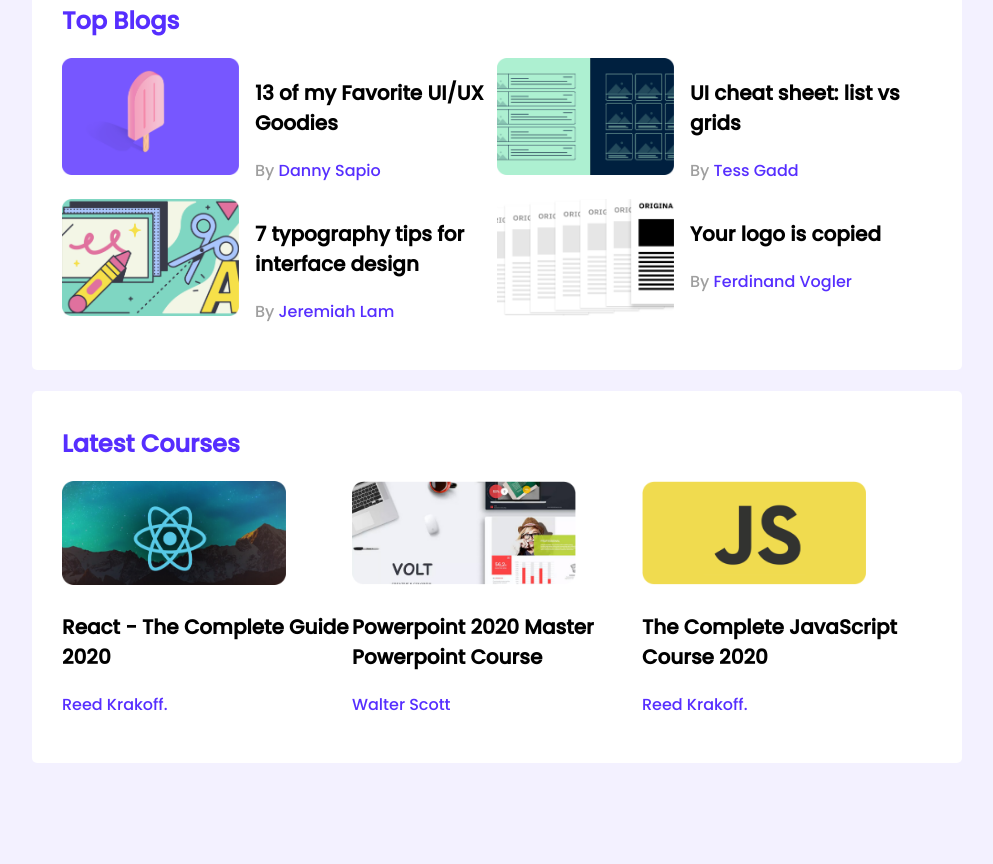
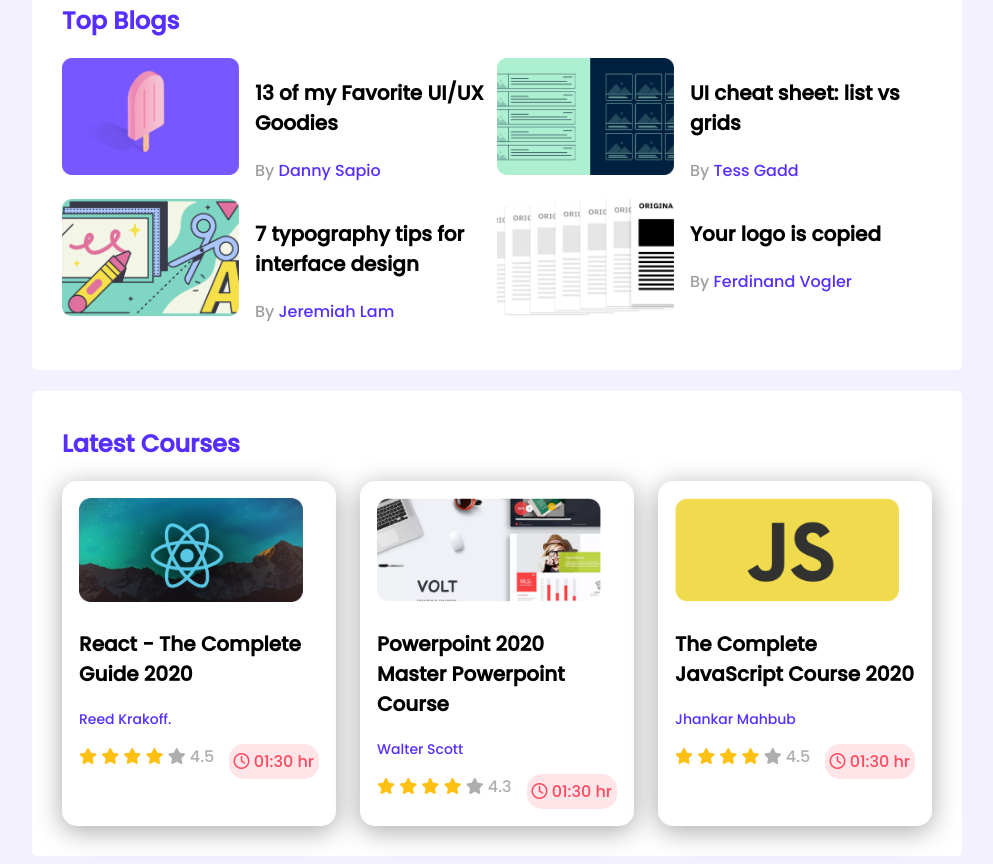
Before and after one commit to Rafi-Riday/leader-board-css3, a plain HTML site: page index.html in a window 1280 px wide. Shown: the part 334-1198 px from the top of the page, without its empty margins (143-1136 px from the left). Before the commit the page ends 1105 px from the top, so only its background shows below. Drawn offline with Linux system fonts and the light colour scheme.

Commit message:
finishing res

```diff
--- a/index.html
+++ b/index.html
@@ -5,6 +5,8 @@
     <meta charset="UTF-8">
     <meta http-equiv="X-UA-Compatible" content="IE=edge">
     <meta name="viewport" content="width=device-width, initial-scale=1.0">
+    <!-- Font Awesome -->
+    <script src="https://kit.fontawesome.com/b9f92f6b81.js" crossorigin="anonymous"></script>
     <title>Leader Board CSS3</title>
     <link rel="stylesheet" href="styles/style.css">
 </head>
@@ -103,8 +105,18 @@
                             <a href="">Reed Krakoff.</a>
                         </p>
                         <div class="more-info">
-                            <div class="ratings"></div>
-                            <div class="duration"></div>
+                            <div class="ratings">
+                                <i class="fa-solid fa-star filled"></i>
+                                <i class="fa-solid fa-star filled"></i>
+                                <i class="fa-solid fa-star filled"></i>
+                                <i class="fa-solid fa-star filled"></i>
+                                <i class="fa-solid fa-star empty"></i>
+                                <span class="empty">4.5</span>
+                            </div>
+                            <div class="duration">
+                                <i class="fa-regular fa-clock"></i>
+                                <span> 01:30 hr</span>
+                            </div>
                         </div>
                     </div>
                 </article>
@@ -118,8 +130,18 @@
                             <a href="">Walter Scott</a>
                         </p>
                         <div class="more-info">
-                            <div class="ratings"></div>
-                            <div class="duration"></div>
+                            <div class="ratings">
+                                <i class="fa-solid fa-star filled"></i>
+                                <i class="fa-solid fa-star filled"></i>
+                                <i class="fa-solid fa-star filled"></i>
+                                <i class="fa-solid fa-star filled"></i>
+                                <i class="fa-solid fa-star empty"></i>
+                                <span class="empty">4.3</span>
+                            </div>
+                            <div class="duration">
+                                <i class="fa-regular fa-clock"></i>
+                                <span> 01:30 hr</span>
+                            </div>
                         </div>
                     </div>
                 </article>
@@ -130,11 +152,21 @@
                     <div class="course-info">
                         <h3 class="article-title">The Complete JavaScript Course 2020</h3>
                         <p class="article-author">
-                            <a href="">Reed Krakoff.</a>
+                            <a href="">Jhankar Mahbub</a>
                         </p>
                         <div class="more-info">
-                            <div class="ratings"></div>
-                            <div class="duration"></div>
+                            <div class="ratings">
+                                <i class="fa-solid fa-star filled"></i>
+                                <i class="fa-solid fa-star filled"></i>
+                                <i class="fa-solid fa-star filled"></i>
+                                <i class="fa-solid fa-star filled"></i>
+                                <i class="fa-solid fa-star empty"></i>
+                                <span class="empty">4.5</span>
+                            </div>
+                            <div class="duration">
+                                <i class="fa-regular fa-clock"></i>
+                                <span> 01:30 hr</span>
+                            </div>
                         </div>
                     </div>
                 </article>
--- a/styles/style.css
+++ b/styles/style.css
@@ -46,7 +46,9 @@ hr {
     border: 1px solid #D1D1D1;
 }
 
+/********************/
 /* Top Player Style */
+/********************/
 
 .top-players {
     margin-bottom: 30px;
@@ -108,4 +110,76 @@ hr {
 .courses {
     display: grid;
     grid-template-columns: repeat(3, 1fr);
+    column-gap: 24px;
 }
+
+article.course {
+    background: #fff;
+    border-radius: 15px;
+    filter: drop-shadow(0px 5.34229px 13.3557px #00000057);
+    padding: 17px;
+}
+
+.course-info .article-author {
+    font-size: 14px;
+}
+
+.more-info {
+    display: flex;
+    justify-content: space-between;
+}
+
+.more-info .ratings .filled {
+    color: #FFC014;
+}
+
+.more-info .ratings .empty {
+    color: #AEAEAE;
+}
+
+.more-info .duration {
+    background: #FFE4E8;
+    padding: 5px;
+    border-radius: 15px;
+    color: #FF4A60;
+}
+
+/*******************/
+/*******************/
+/*** Media Query ***/
+/*******************/
+/*******************/
+
+@media only screen and (max-width: 688px) {
+    body {
+        width: 100%;
+    }
+
+    .container {
+        width: 100%;
+    }
+
+    .players {
+        grid-template-columns: repeat(2, 1fr);
+    }
+
+    .player {
+        flex-direction: column;
+    }
+
+    .blogs {
+        grid-template-columns: repeat(1, 1fr);
+    }
+
+    .blog {
+        flex-direction: column;
+        align-items: center;
+        text-align: center;
+    }
+
+    .courses {
+        grid-template-columns: repeat(1, 1fr);
+        grid-gap: 21px;
+    }
+
+}
```
